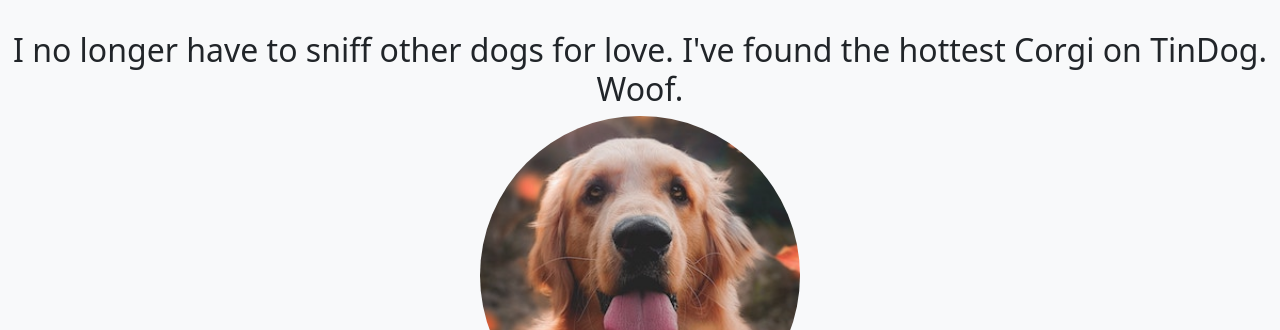
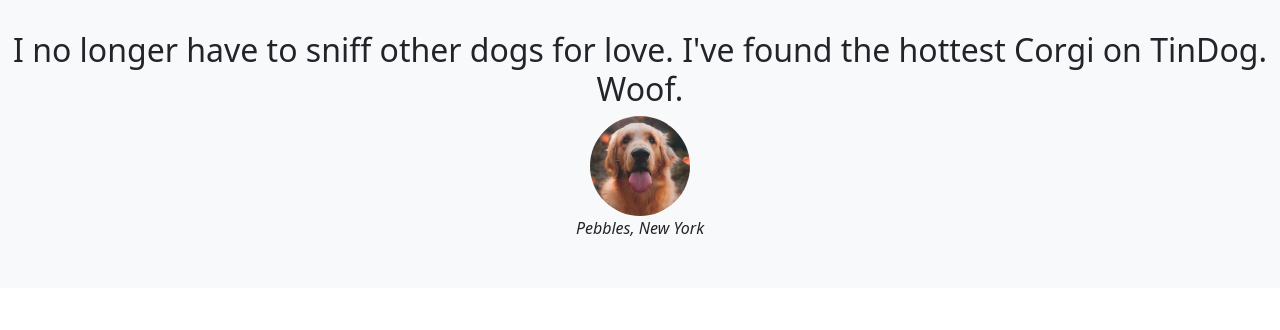
Before and after one commit to mahedee007/tindog-website, a plain HTML site: page index.html in a window 1280 px wide. Shown: the part 910-1240 px from the top of the page. Drawn offline with nearby package versions, Linux system fonts and the light colour scheme.

Commit message:
img resize

```diff
--- a/css/styles.css
+++ b/css/styles.css
@@ -26,3 +26,8 @@
   width: 50%;
   transform: rotate(25deg);
 }
+.dog-img{
+  width: 100px;
+  height: 100px;
+  border-radius: 50%;
+}
--- a/index.html
+++ b/index.html
@@ -136,7 +136,7 @@
   <section id="testimonials" class="bg-body-tertiary my-5 py-5">
     <div class="d-flex flex-column justify-content-center align-items-center">
       <h2 class="text-center">I no longer have to sniff other dogs for love. I've found the hottest Corgi on TinDog. Woof.</h2>
-    <img class="rounded-pill w-25 img-fluid" src="images/dog-img.jpg" alt="dog-profile">
+    <img class="dog-img" src="images/dog-img.jpg" alt="dog-profile">
     <em>Pebbles, New York</em>
     </div>
 
@@ -154,7 +154,7 @@
   <section id="press" class="container mt-5 text-center">
     <div class="row row-gap-5">
       <div class="col-lg-3 col-12">
-        <img  src="images/techcrunch.png" alt="tc-logo" height="30">
+        <img  src="images/TechCrunch.png" alt="tc-logo" height="30">
       </div>
       <div class="col-lg-3 col-12">
         <img src="images/tnw.png" alt="tnw-logo" height="30">
```
